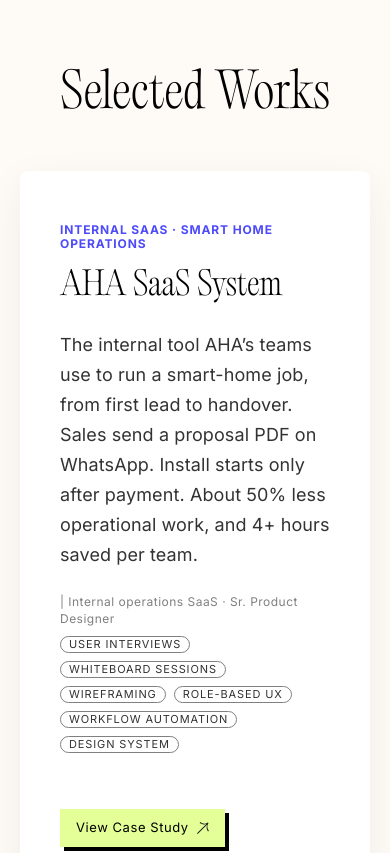
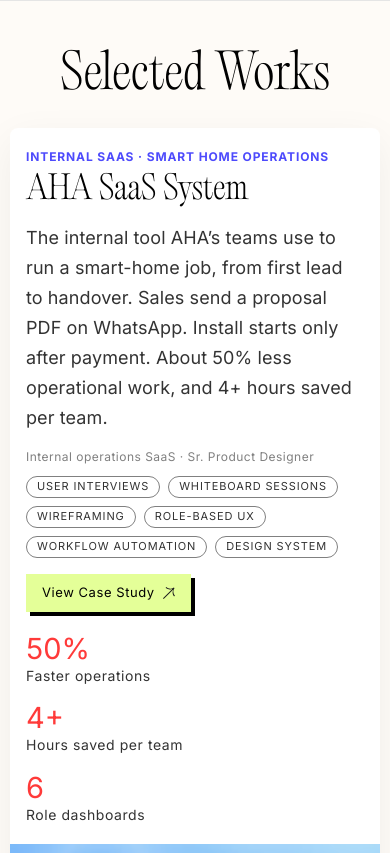
Before and after one commit to lopeshchandekar/Portfolio, a React (Vite) app: page / in a window 390 px wide. Shown: the part 780-1633 px from the top of the page. Built offline with nearby package versions, Linux system fonts and the light colour scheme; a web font is replaced by a local one.

Commit message:
Widen phone work cards and line up tags, CTA, and stats.
Drop Instagram from the header and the stray pipe on role lines.

Co-authored-by: Cursor <cursoragent@cursor.com>

```diff
--- a/src/App.tsx
+++ b/src/App.tsx
@@ -12,7 +12,7 @@ const works = [
     kicker: "Internal SaaS · Smart Home Operations",
     title: "AHA SaaS System",
     body: "The internal tool AHA’s teams use to run a smart-home job, from first lead to handover. Sales send a proposal PDF on WhatsApp. Install starts only after payment. About 50% less operational work, and 4+ hours saved per team.",
-    meta: "| Internal operations SaaS · Sr. Product Designer",
+    meta: "Internal operations SaaS · Sr. Product Designer",
     tags: [
       "User Interviews",
       "Whiteboard Sessions",
@@ -35,7 +35,7 @@ const works = [
     kicker: "Entertainment Platform · Mobile App",
     title: "INOX PVR Movie Booking App",
     body: "Redesigned the cinema experience to simplify movie booking and introduce a clearer F&B journey, making it easier for users to discover offers, order food, and redeem promotions during their cinema visit.",
-    meta: "| Cinema Platform · Product Designer · UX/UI Design",
+    meta: "Cinema Platform · Product Designer · UX/UI Design",
     tags: ["UX Redesign", "F&B Experience", "Offer Discovery", "QR Redemption"],
     cta: "View Case Study",
     href: "#inox",
@@ -51,7 +51,7 @@ const works = [
     kicker: "Website · Growth Design",
     title: "AHA Smart Home Website Revamp",
     body: "Rebuilt AHA’s public website (the homeowner-facing site, not the internal SaaS) so visitors could understand the offering, trust the brand, and enquire. SEO-led traffic contributed to ₹1Cr+ in revenue from leads.",
-    meta: "| Brand Website · Sr. UI/UX Designer",
+    meta: "Brand Website · Sr. UI/UX Designer",
     tags: [
       "Conversion Design",
       "Information Architecture",
@@ -72,7 +72,7 @@ const works = [
     kicker: "iOS & Android App · Healthcare",
     title: "Prescrip - App for Doctors",
     body: "An app for doctors to run a clinic from their phone: appointments, digital prescriptions, and patient records, instead of paper, WhatsApp, and handwritten scripts.",
-    meta: "| Healthcare Platform · Sr. UI/UX Designer",
+    meta: "Healthcare Platform · Sr. UI/UX Designer",
     tags: [
       "Doctor Interviews",
       "Practice Workflows",
@@ -93,7 +93,7 @@ const works = [
     kicker: "Entertainment Platform · Web & Mobile",
     title: "Epix Cinemas",
     body: "Designed Epix Cinemas’ first digital booking experience: a booking bar on home, VIP / Kids / XL filters beside Now Showing, and only seats and pay after Book Now, for a cinema that previously had no website.",
-    meta: "| Cinema Platform · Sr UI UX Designer · 2025 to Present · Bahrain",
+    meta: "Cinema Platform · Sr UI UX Designer · 2025 to Present · Bahrain",
     tags: [
       "Journey Mapping",
       "UX Strategy",
@@ -114,7 +114,7 @@ const works = [
     kicker: "Fitness Management Platform · iOS & Android",
     title: "Acrossfit Kaali",
     body: "Designed the daily companion for CrossFit Kaali: today’s WOD on home, log the score after class, see PRs and a leaderboard, instead of notebooks and WhatsApp.",
-    meta: "| Fitness Management App · Product Designer",
+    meta: "Fitness Management App · Product Designer",
     tags: ["Design System", "Fitness App", "Mobile UX", "User Engagement"],
     cta: "View Case Study",
     href: "#acrossfit",
@@ -229,9 +229,6 @@ function Header() {
       <nav className="socials" aria-label="Social">
         <a href="https://www.linkedin.com/in/lopesh-chandekar-71a48322/" target="_blank" rel="noreferrer" aria-label="LinkedIn">
           <img src="/assets/icon-linkedin.svg" alt="" width={14} height={14} />
-        </a>
-        <a href="https://www.instagram.com/lopeshchandekar" target="_blank" rel="noreferrer" aria-label="Instagram">
-          <img src="/assets/icon-instagram.svg" alt="" width={14} height={14} />
         </a>
         <a href="https://www.behance.net/lopeshchandekar" target="_blank" rel="noreferrer" aria-label="Behance">
           <img src="/assets/icon-behance.svg" alt="" width={14} height={14} />
@@ -350,7 +347,7 @@ function Home() {
                     </span>
                   ))}
                 </div>
-                <div style={{ display: "flex", gap: 16, marginTop: 32, flexWrap: "wrap", alignItems: "center" }}>
+                <div className="work-cta">
                   <OffsetButton href={"href" in work ? work.href : undefined} icon="/assets/icon-arrow-ne.svg">
                     {work.cta}
                   </OffsetButton>
--- a/src/index.css
+++ b/src/index.css
@@ -237,10 +237,6 @@ button {
 }
 
 @media (max-width: 480px) {
-  .socials a:nth-child(3) {
-    display: none;
-  }
-
   .nav-links a:first-child {
     font-size: 12px;
   }
@@ -595,7 +591,7 @@ button {
 }
 
 .work .meta {
-  margin: 24px 0 8px;
+  margin: 24px 0 10px;
   color: var(--grey-50);
   font-size: 12px;
   letter-spacing: 0.48px;
@@ -605,27 +601,49 @@ button {
 .tags {
   display: flex;
   flex-wrap: wrap;
+  align-items: center;
   gap: 8px;
 }
 
 .tag {
   display: inline-flex;
   align-items: center;
-  height: 17px;
-  padding: 0 8px;
+  box-sizing: border-box;
+  min-height: 22px;
+  padding: 3px 10px;
   border: 1px solid var(--grey-50);
   border-radius: 31px;
   color: var(--grey-20);
   font-size: 11px;
   letter-spacing: 0.88px;
+  line-height: 1;
   text-transform: uppercase;
+}
+
+.work-cta {
+  display: flex;
+  flex-wrap: wrap;
+  align-items: center;
+  gap: 16px;
+  margin-top: 20px;
+}
+
+.work-cta .offset-btn {
+  margin-top: 0;
 }
 
 .stats {
   display: flex;
   flex-wrap: wrap;
   gap: 48px 80px;
-  align-items: flex-end;
+  align-items: flex-start;
+}
+
+.stat {
+  display: flex;
+  flex-direction: column;
+  align-items: flex-start;
+  min-width: 0;
 }
 
 .stat b {
@@ -633,13 +651,16 @@ button {
   color: var(--red);
   font-size: 29px;
   font-weight: 400;
-  line-height: 38px;
+  line-height: 1.15;
 }
 
 .stat span {
+  display: block;
+  margin-top: 2px;
   color: var(--grey-20);
   font-size: 14px;
   letter-spacing: 0.56px;
+  line-height: 1.3;
 }
 
 .work-visual {
@@ -1054,7 +1075,7 @@ button {
   }
 
   .hero {
-    width: calc(100% - 40px);
+    width: calc(100% - 24px);
     padding: 24px 0 0;
     height: auto;
     min-height: 0;
@@ -1093,8 +1114,40 @@ button {
   .experience,
   .testimonials,
   .site-footer {
-    padding-left: 20px;
-    padding-right: 20px;
+    padding-left: 12px;
+    padding-right: 12px;
+  }
+
+  .section-title {
+    margin: 48px 0 24px;
+  }
+
+  .work-copy {
+    padding: 28px 20px 24px;
+    gap: 20px;
+    justify-content: flex-start;
+  }
+
+  .work .kicker {
+    margin-bottom: 8px;
+  }
+
+  .work p {
+    max-width: none;
+    margin-top: 12px;
+  }
+
+  .work .meta {
+    margin: 16px 0 10px;
+  }
+
+  .work-cta {
+    margin-top: 16px;
+  }
+
+  .stats {
+    gap: 20px 32px;
+    align-items: flex-start;
   }
 
   .focus {
@@ -1119,6 +1172,24 @@ button {
 }
 
 @media (max-width: 600px) {
+  .works,
+  .experience,
+  .testimonials,
+  .site-footer {
+    padding-left: 10px;
+    padding-right: 10px;
+  }
+
+  .work-copy {
+    padding: 22px 16px 20px;
+  }
+
+  .stats {
+    flex-direction: column;
+    flex-wrap: nowrap;
+    gap: 16px;
+  }
+
   .work-visual,
   .phones {
     height: 240px;
```
